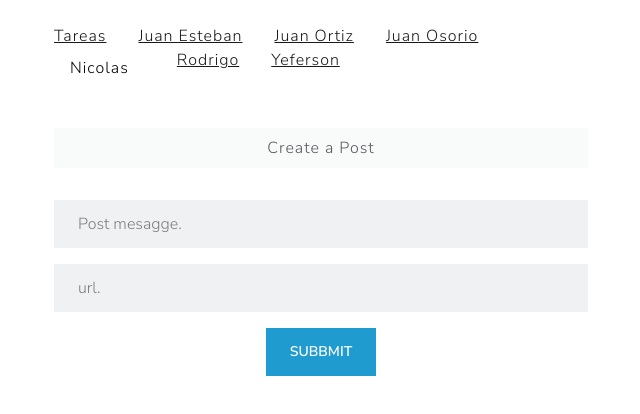
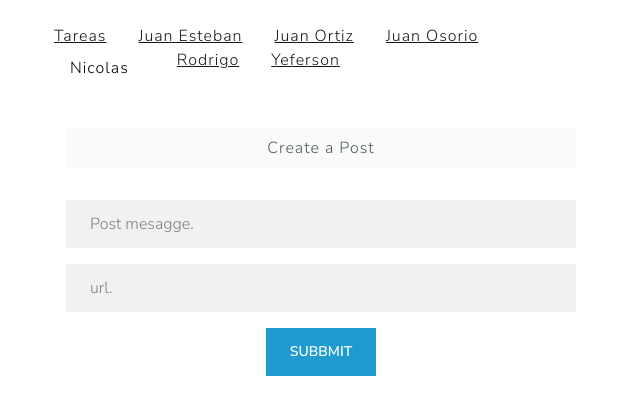
Before and after one commit to celueduca/clase4ReactJS, a React (Create React App) app: page / in a window 1280 px wide. Both pictures are taken after a click on the item "Nicolas". Shown: the top 414 px of the page, without its empty margins (319-959 px from the left). Built offline with nearby package versions, Linux system fonts and the light colour scheme.

Commit message:
correccion de estilos cards

```diff
--- a/src/pages/nicolas/components/List.tsx
+++ b/src/pages/nicolas/components/List.tsx
@@ -23,7 +23,7 @@ const ListPosts = ({ post, index, posts, setPosts }: Props): JSX.Element => {
   };
 
   return (
-    <div className="container d-flex justify-content-center align-items-center h-100">
+    <div className="container d-flex justify-content-center align-items-center h-100 space">
       <div className="row">
         <div className="card text-center bg-dark animate__animated animate__fadeInUp">
           <div className="overflow">
@@ -31,21 +31,25 @@ const ListPosts = ({ post, index, posts, setPosts }: Props): JSX.Element => {
           </div>
           <div className="card-body text-light">
             <h4 className="card-title">{post.message}</h4>
-            <div onClick={() => Likes(index)}>
+            <h3 className="card-title">{post.date}</h3>
+              <div className="card-footer text-muted">
+                <div className="row">
+
+            <div onClick={() => Likes(index)} >
               <i className="fas fa-thumbs-up btn btn-outline-secondary border-0"></i>
-              <span>{post.likes}</span>
+              <span  >{post.likes}</span>
             </div>
             <div>
               <button
-                className="btn btn-outline-secondary border-0"
+                className="btn btn-outline-secondary border-0 "
                 onClick={() => deletePost(index)}
               >
-                <i className="fas fa-trash"></i>
+                <i className="fas fa-trash "></i>
                 <span>Eliminar post</span>
               </button>
+              </div>
             </div>
-
-            <h3 className="card-title">{post.date}</h3>
+            </div>
           </div>
         </div>
       </div>
--- a/src/pages/nicolas/components/PostForm.css
+++ b/src/pages/nicolas/components/PostForm.css
@@ -1,5 +1,8 @@
+.space{
+  margin-bottom: 10%;
+}
 .card:hover {
-    box-shadow: 5px 10px 20px 1px rgba(255, 255, 255, 0.273) !important;
+    box-shadow: 5px 10px 20px 1px #431294!important;
     transition: all 0.7s linear;
   }
 
--- a/src/pages/nicolas/components/PostForm.tsx
+++ b/src/pages/nicolas/components/PostForm.tsx
@@ -23,7 +23,7 @@ const PostForm = ({posts, setPosts}: Props): JSX.Element =>{
         setPosts(newList);
     };
     return (
-        <div>
+        <div className="container space">
             <div className="card text-center  animate__animated animate__fadeInUp">
                 <div className="card-header" >
                     Create a Post
```
